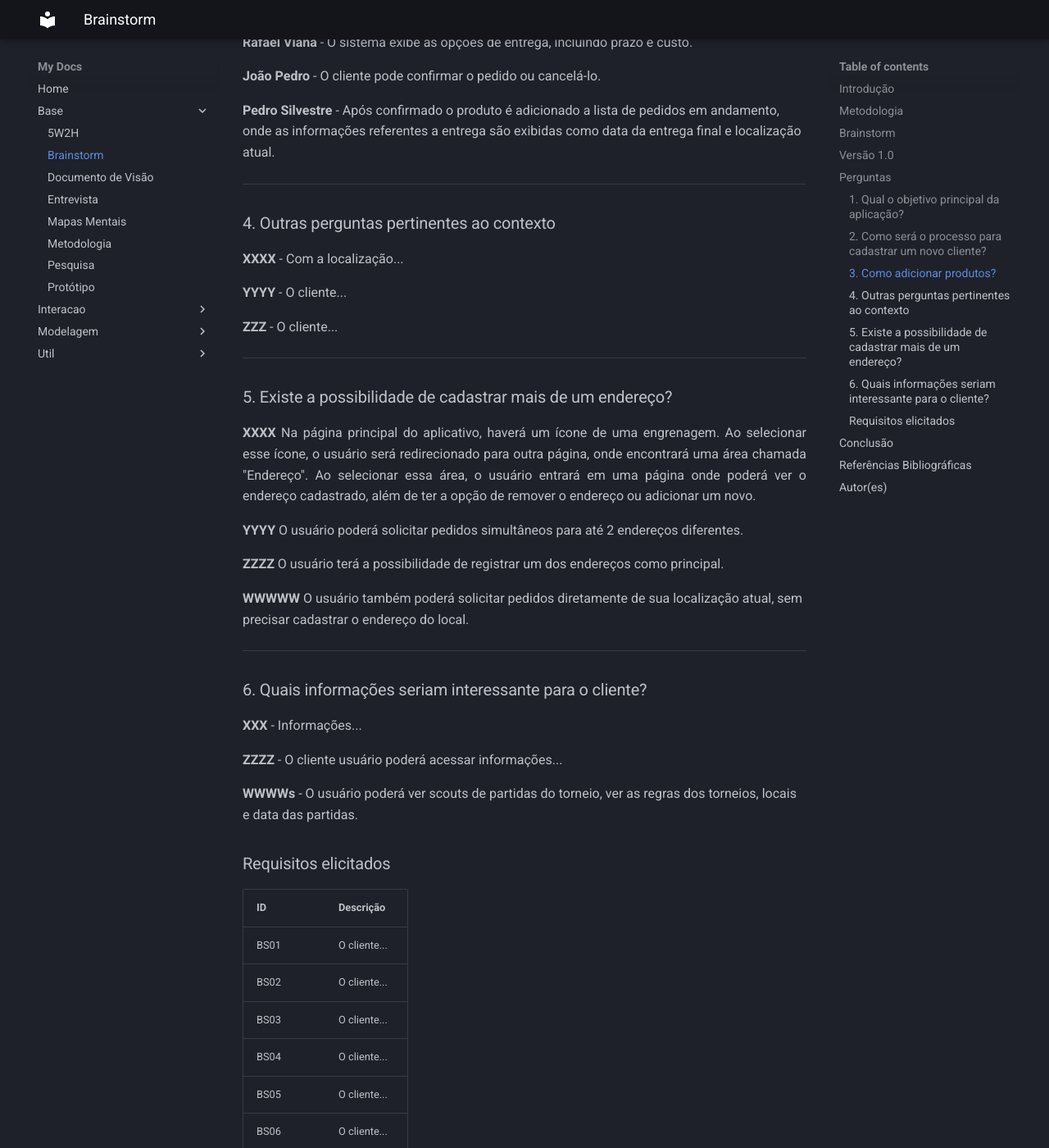
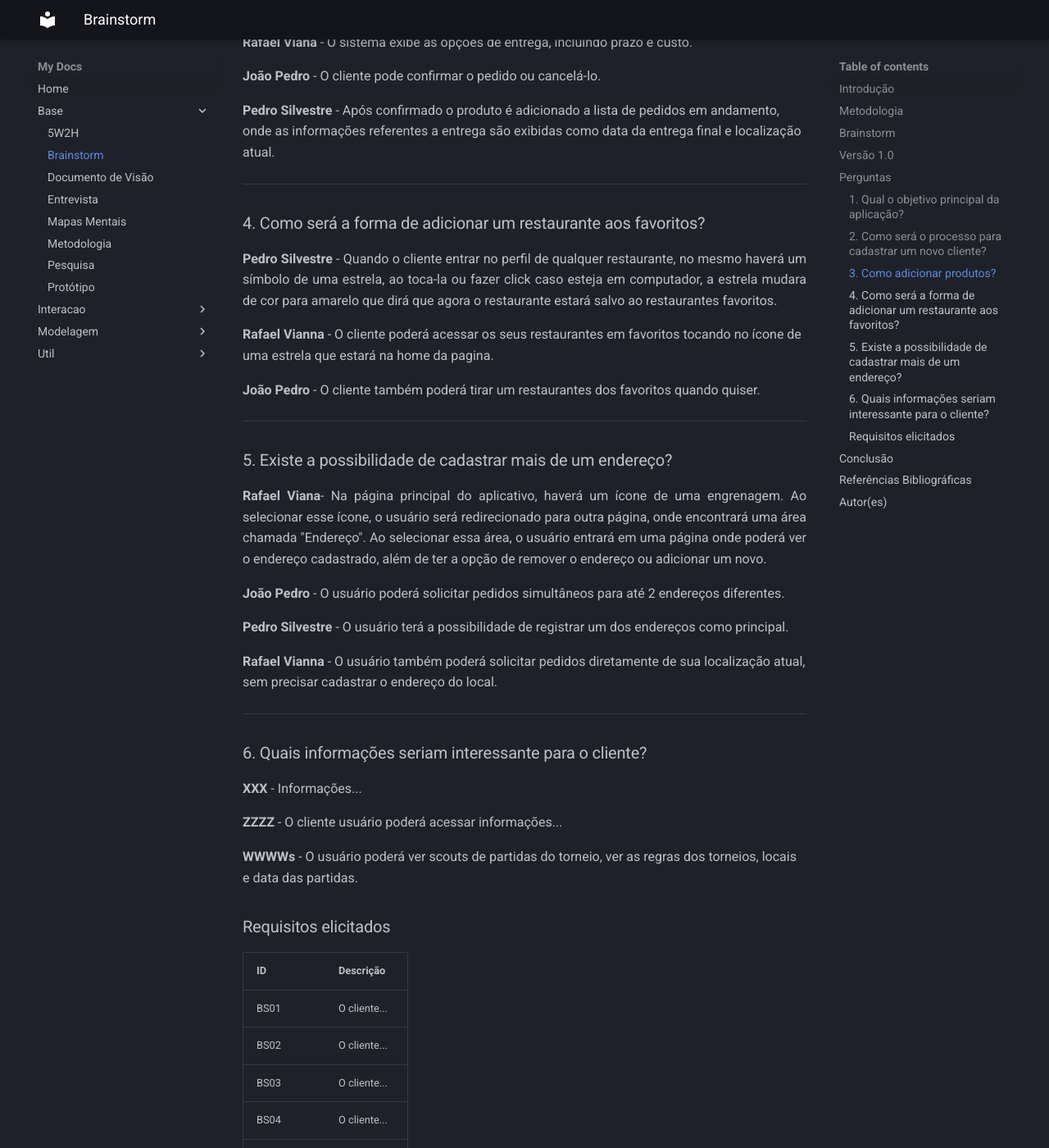
Before and after one commit to Projetos-de-Extensao/PBE_25.1_8001_VI, an MkDocs documentation site: the page built from docs/base/Brainstorm.md, in a window 1280 px wide and 1400 px high, scrolled down 1725 px. Shown: the whole window at 82% size. Built offline with MkDocs 1.6.1 and Material for MkDocs 9.7.7, drawn with Linux system fonts in a browser that asks for light colours.

Commit message:
brainstorm 4

```diff
--- a/docs/base/Brainstorm.md
+++ b/docs/base/Brainstorm.md
@@ -69,27 +69,27 @@ A equipe se reuniu para debater ideias gerais sobre o projeto via aula presencia
 
 ---
 
-### 4. Outras perguntas pertinentes ao contexto
+### 4. Como será a forma de adicionar um restaurante aos favoritos?
 
 <p align = "justify">
-<b>XXXX</b> - Com a localização...
+<b>Pedro Silvestre</b> - Quando o cliente entrar no perfil de qualquer restaurante, no mesmo haverá um símbolo de uma estrela, ao toca-la ou fazer click caso esteja em computador, a estrela mudara de cor para amarelo que dirá que agora o restaurante estará salvo ao restaurantes favoritos.
 </p>
 
-<b>YYYY</b> - O cliente...
+<b>Rafael Vianna</b> - O cliente poderá acessar os seus restaurantes em favoritos tocando no ícone de uma estrela que estará na home da pagina.
 
-<b>ZZZ</b> - O cliente...
+<b>João Pedro</b> - O cliente também poderá tirar um restaurantes dos favoritos quando quiser.
 
 ---
 
 ### 5. Existe a possibilidade de cadastrar mais de um endereço?
 <p align = "justify">
-<b>XXXX</b> Na página principal do aplicativo, haverá um ícone de uma engrenagem. Ao selecionar esse ícone, o usuário será redirecionado para outra página, onde encontrará uma área chamada "Endereço". Ao selecionar essa área, o usuário entrará em uma página onde poderá ver o endereço cadastrado, além de ter a opção de remover o endereço ou adicionar um novo.
+<b>Rafael Viana</b>- Na página principal do aplicativo, haverá um ícone de uma engrenagem. Ao selecionar esse ícone, o usuário será redirecionado para outra página, onde encontrará uma área chamada "Endereço". Ao selecionar essa área, o usuário entrará em uma página onde poderá ver o endereço cadastrado, além de ter a opção de remover o endereço ou adicionar um novo.
 </p>
-<b>YYYY</b> O usuário poderá solicitar pedidos simultâneos para até 2 endereços diferentes.
+<b>João Pedro</b> - O usuário poderá solicitar pedidos simultâneos para até 2 endereços diferentes.
 
-<b>ZZZZ</b> O usuário terá a possibilidade de registrar um dos endereços como principal.
+<b>Pedro Silvestre</b> - O usuário terá a possibilidade de registrar um dos endereços como principal.
 
-<b>WWWWW</b> O usuário também poderá solicitar pedidos diretamente de sua localização atual, sem precisar cadastrar o endereço do local.
+<b>Rafael Vianna</b> - O usuário também poderá solicitar pedidos diretamente de sua localização atual, sem precisar cadastrar o endereço do local.
 </p>
 ---
 
```
